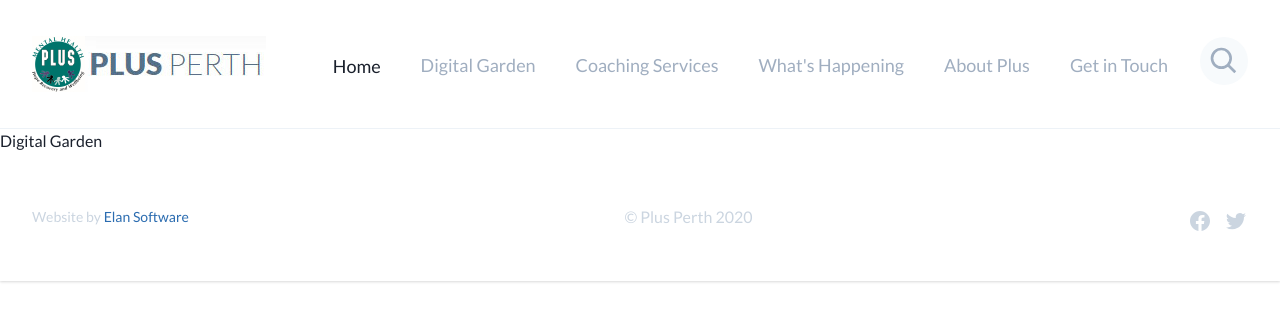
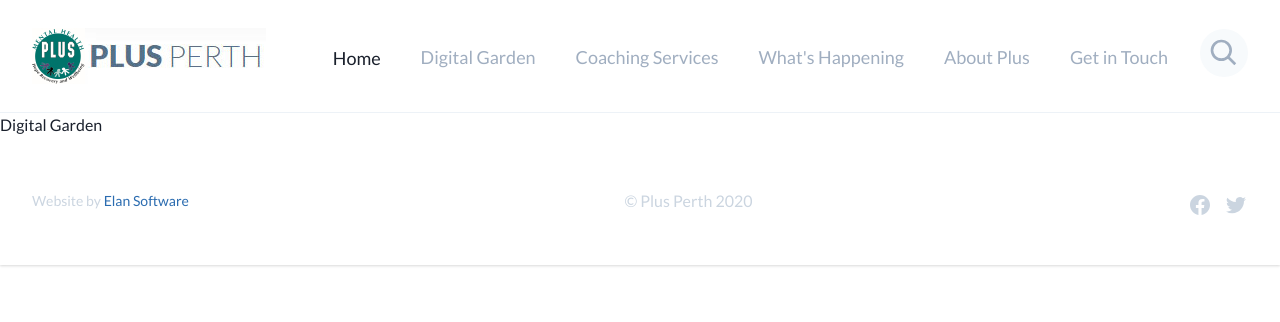
Before and after one commit to stuartstevenlittle/plus, a Gatsby site in the folder app/: page /digital-garden in a window 1280 px wide. Built offline with nearby package versions, Linux system fonts and the light colour scheme; Gatsby itself is replaced by a stand-in of ours; what @tailwindcss/ui would draw is missing.

Commit message:
end of Fri night

```diff
--- a/app/src/components/Header.js
+++ b/app/src/components/Header.js
@@ -2,7 +2,7 @@ import React from 'react'
 import { Link } from 'gatsby'
 const Header = () => {
   return (
-    <nav className="bg-white py-8 border-b border-gray-200">
+    <nav className="bg-white py-6 border-b border-gray-200">
       <div className="max-w-7xl mx-auto px-4 sm:px-6 lg:px-8">
         <div className="flex justify-between h-16">
           <div className="flex">
```
